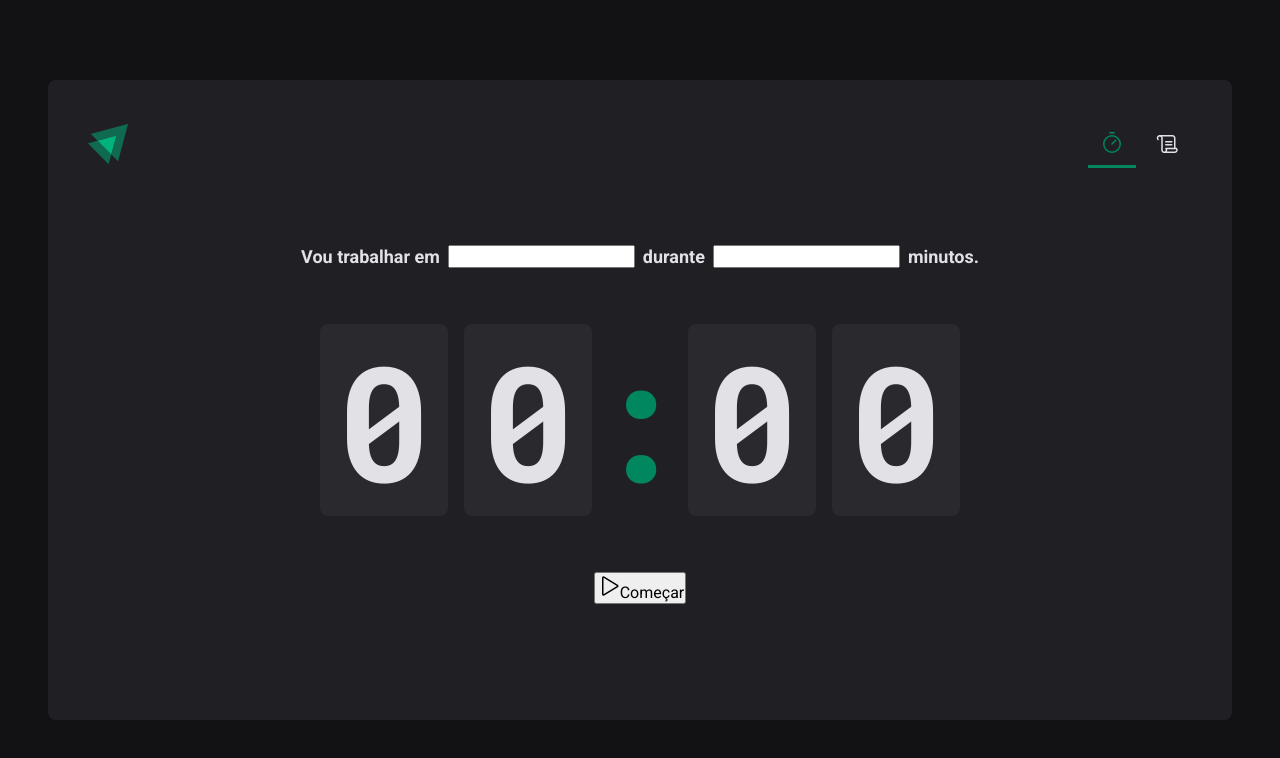
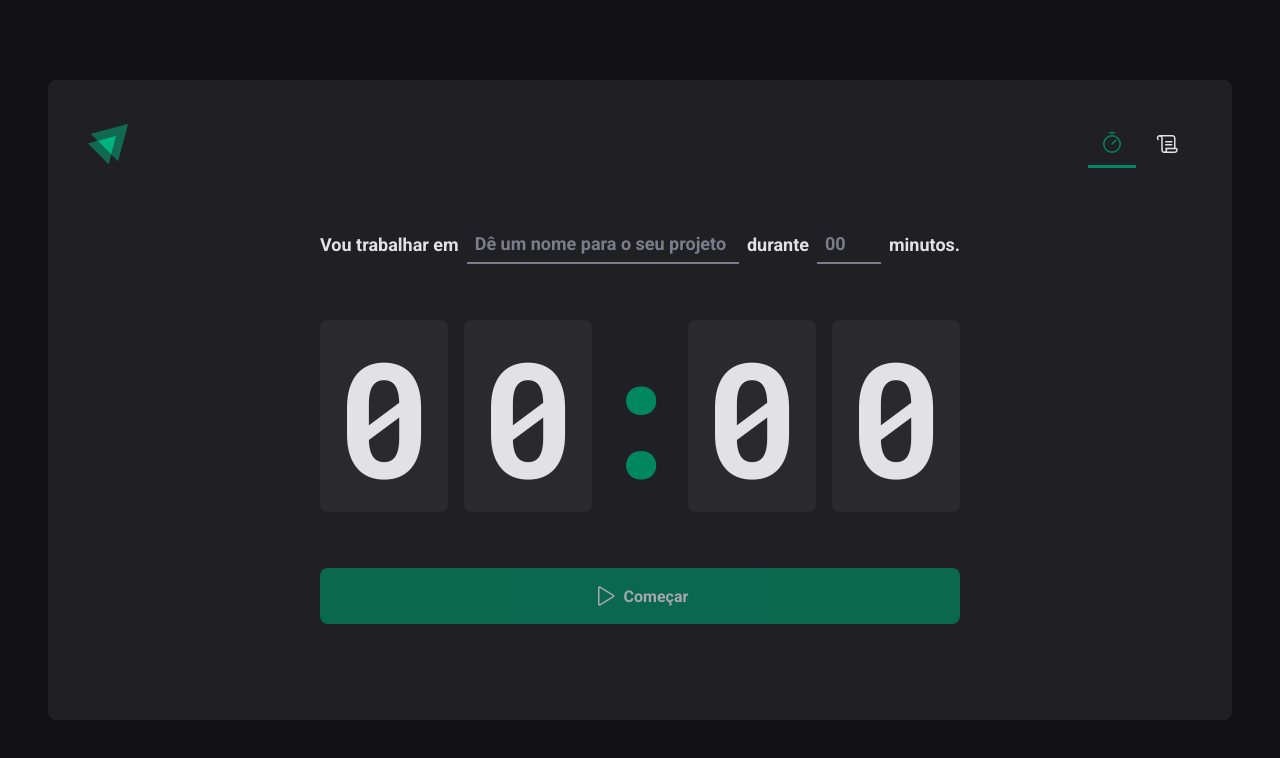
Before and after one commit to mixzira/02-ignite-timer, a React (Vite) app: page / in a window 1280 px wide. Shown: the top 758 px of the page. Built offline with nearby package versions, Linux system fonts and the light colour scheme.

Commit message:
Stylized Home button and form

```diff
--- a/src/pages/Home/index.tsx
+++ b/src/pages/Home/index.tsx
@@ -3,7 +3,10 @@
   CountdownContainer,
   FormContainer,
   HomeContainer,
+  MinutesAmountInput,
   Separator,
+  StartCountdownButton,
+  TaskInput,
 } from './styles'
 
 export function Home() {
@@ -12,9 +15,15 @@
       <form action="">
         <FormContainer>
           <label htmlFor="task">Vou trabalhar em</label>
-          <input id="task" />
+          <TaskInput id="task" placeholder="Dê um nome para o seu projeto" />
+
           <label htmlFor="">durante</label>
-          <input type="number" id="minutesAmount" />
+          <MinutesAmountInput
+            type="number"
+            id="minutesAmount"
+            placeholder="00"
+          />
+
           <span>minutos.</span>
         </FormContainer>
 
@@ -26,10 +35,10 @@
           <span>0</span>
         </CountdownContainer>
 
-        <button type="submit">
+        <StartCountdownButton disabled type="submit">
           <Play size={24} />
           Começar
-        </button>
+        </StartCountdownButton>
       </form>
     </HomeContainer>
   )
--- a/src/pages/Home/styles.ts
+++ b/src/pages/Home/styles.ts
@@ -29,6 +29,34 @@
   flex-wrap: wrap;
 `
 
+const BaseInput = styled.input`
+  background-color: transparent;
+  height: 2.5rem;
+  border: 0;
+  border-bottom: 2px solid ${(props) => props.theme['gray-500']};
+  font-weight: bold;
+  font-size: 1.125rem;
+  padding: 0 0.5rem;
+  color: ${(props) => props.theme['gray-100']};
+
+  &::placeholder {
+    color: ${(props) => props.theme['gray-500']};
+  }
+
+  &:focus {
+    box-shadow: none;
+    border-color: ${(props) => props.theme['green-500']};
+  }
+`
+
+export const TaskInput = styled(BaseInput)`
+  flex: 1;
+`
+
+export const MinutesAmountInput = styled(BaseInput)`
+  width: 4rem;
+`
+
 export const CountdownContainer = styled.div`
   font-family: 'Roboto Mono', monospace;
   font-size: 10rem;
@@ -54,3 +82,31 @@
   display: flex;
   justify-content: center;
 `
+
+export const StartCountdownButton = styled.button`
+  width: 100%;
+  border: 0;
+  padding: 1rem;
+  border-radius: 8px;
+
+  display: flex;
+  align-items: center;
+  justify-content: center;
+
+  gap: 0.5rem;
+  font-weight: bold;
+
+  cursor: pointer;
+
+  background-color: ${(props) => props.theme['green-500']};
+  color: ${(props) => props.theme['gray-100']};
+
+  &:not(:disabled):hover {
+    background-color: ${(props) => props.theme['green-700']};
+  }
+
+  &:disabled {
+    opacity: 0.7;
+    cursor: not-allowed;
+  }
+`
```
